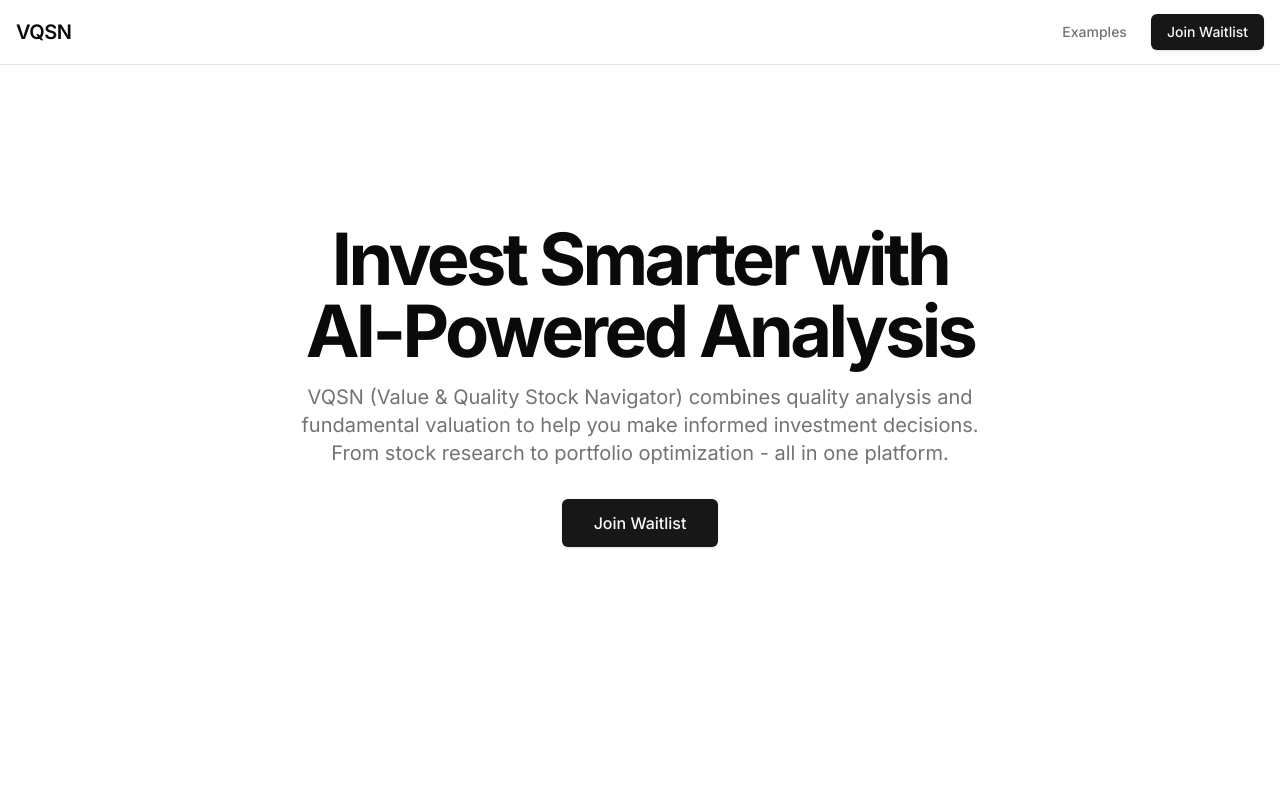
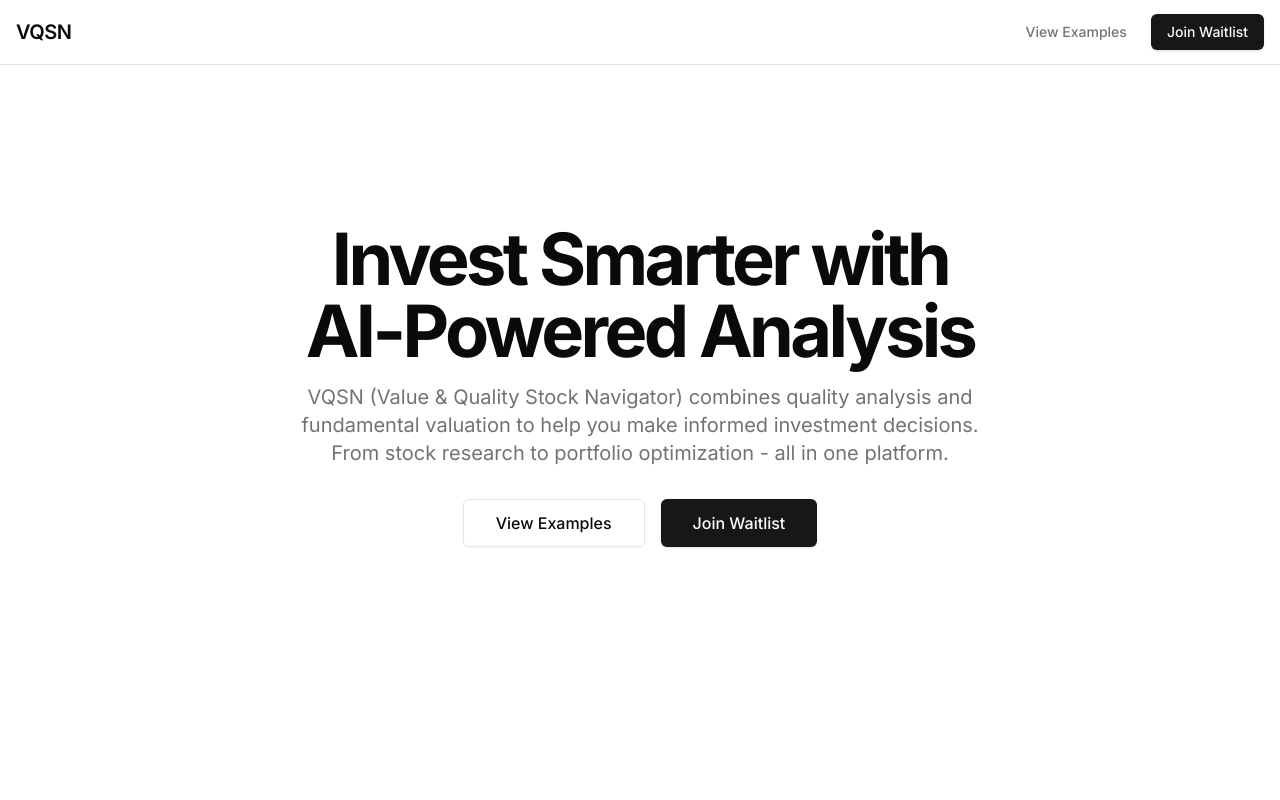
Before and after one commit to iste2/vqsn, a Next.js app: page / in a window 1280 px wide. Shown: the top 800 px of the page. Built offline with nearby package versions, Linux system fonts and the light colour scheme.

Commit message:
view examples

```diff
--- a/components/hero.tsx
+++ b/components/hero.tsx
@@ -1,6 +1,7 @@
 "use client"
 
 import { Button } from "@/components/ui/button"
+import Link from "next/link"
 
 export function Hero() {
 
@@ -16,7 +17,14 @@ export function Hero() {
         </p>
       </div>
 
-
+      <div className="flex gap-4">
+        <Button
+          variant="outline"
+          className="h-12 px-8 text-base font-medium"
+          asChild
+        >
+          <Link href="/examples">View Examples</Link>
+        </Button>
         <Button
           className="h-12 px-8 text-base font-medium"
           onClick={() => {
@@ -27,5 +35,6 @@ export function Hero() {
           Join Waitlist
         </Button>
       </div>
+    </div>
   )
 }
--- a/components/navbar.tsx
+++ b/components/navbar.tsx
@@ -24,7 +24,7 @@ export function Navbar() {
             href="/examples"
             className="text-sm font-medium text-muted-foreground hover:text-primary transition-colors"
           >
-            Examples
+            View Examples
           </Link>
           <Button
             variant="default"
```
Lines whose indentation alone changed are shown as unchanged.
